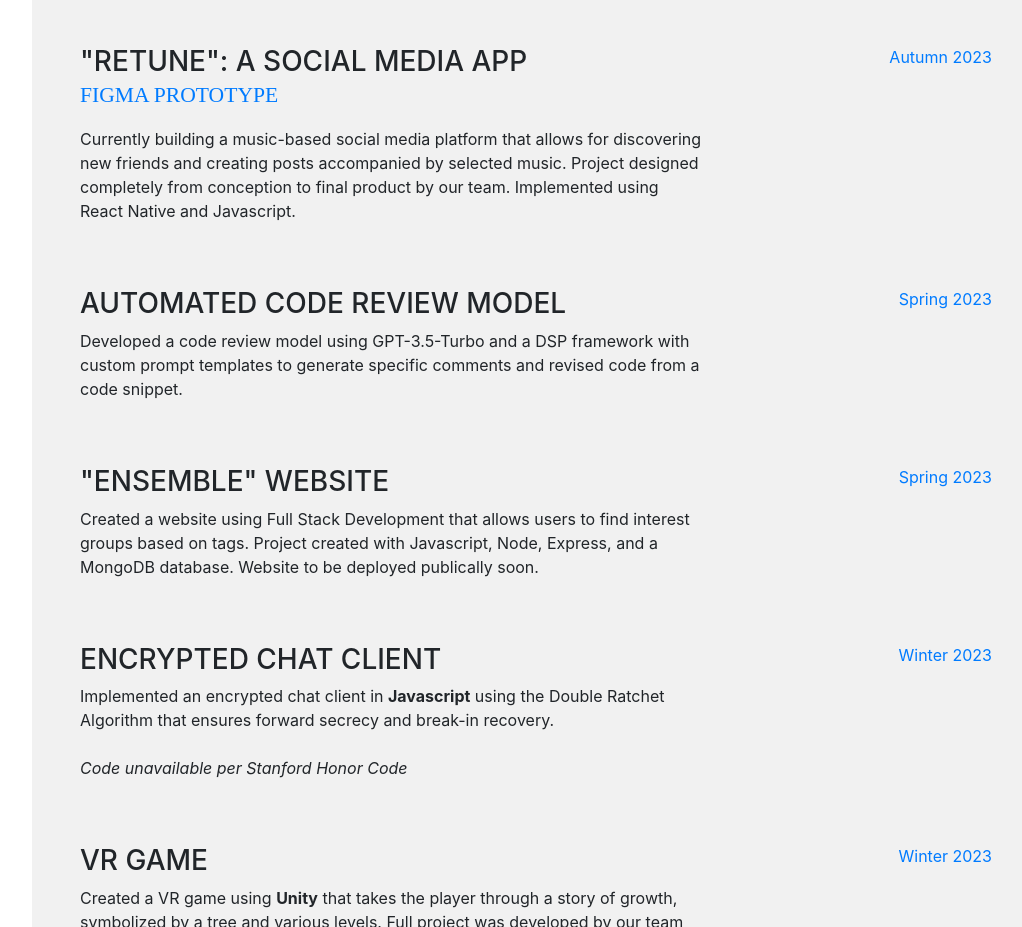
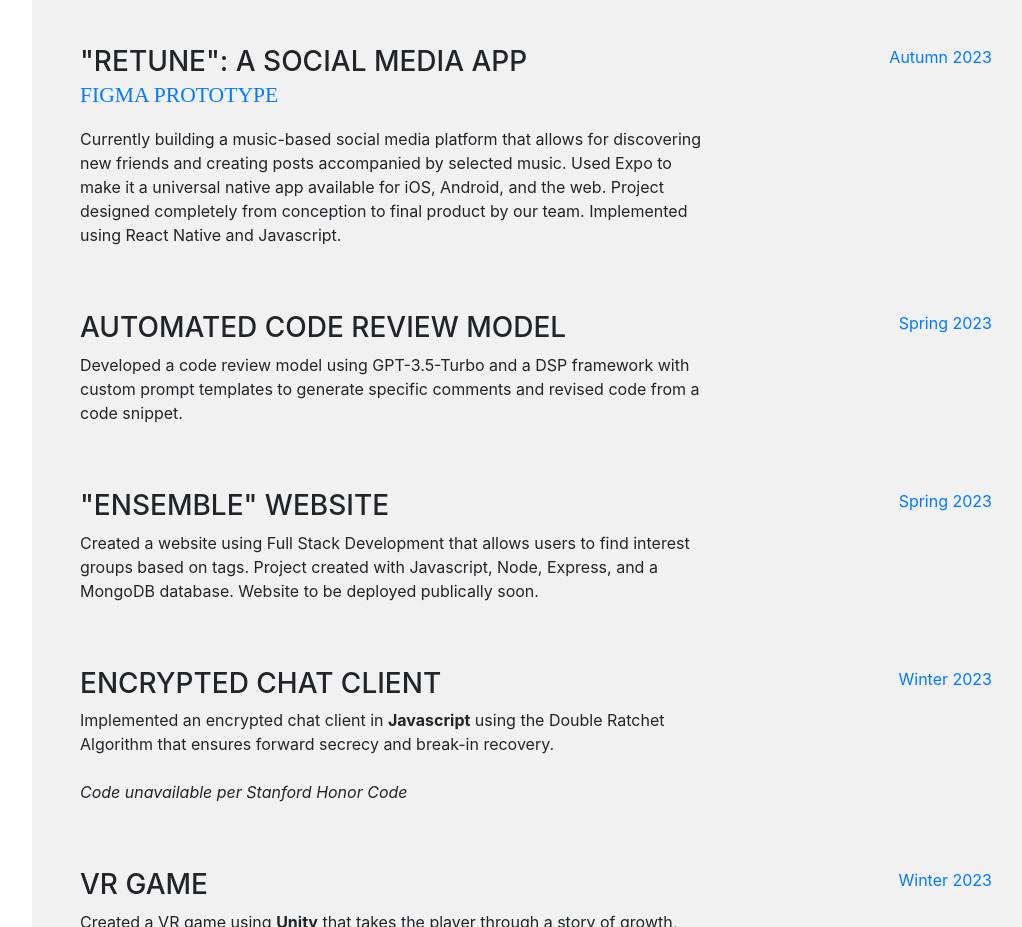
Before and after one commit to collinjung/collinjung.github.io, a website with bundled scripts: page index.html in a window 1280 px wide. Shown: the part 3928-4855 px from the top of the page, without its empty margins (240-1262 px from the left). Built offline with nearby package versions, Linux system fonts and the light colour scheme; a web font is replaced by a local one.

Commit message:
updated desc to proj

```diff
--- a/index.html
+++ b/index.html
@@ -235,7 +235,7 @@
               <div class="subheading mb-3">
                 <a href="https://www.figma.com/proto/dgpjklSqFRPfGPGT6N5I3o/Retune-Prototype?type=design&node-id=1-9&t=nmSgrwlb24O7bUmI-1&scaling=scale-down&page-id=0%3A1&starting-point-node-id=1%3A9&mode=design">Figma Prototype</a>
               </div>
-              <p>Currently building a music-based social media platform that allows for discovering new friends and creating posts accompanied by selected music. Project designed completely from conception to final product by our team. Implemented using React Native and Javascript.</p>
+              <p>Currently building a music-based social media platform that allows for discovering new friends and creating posts accompanied by selected music. Used Expo to make it a universal native app available for iOS, Android, and the web. Project designed completely from conception to final product by our team. Implemented using React Native and Javascript.</p>
             </div>
             <div class="resume-date text-md-right">
               <span class="text-primary">Autumn 2023</span>
```
